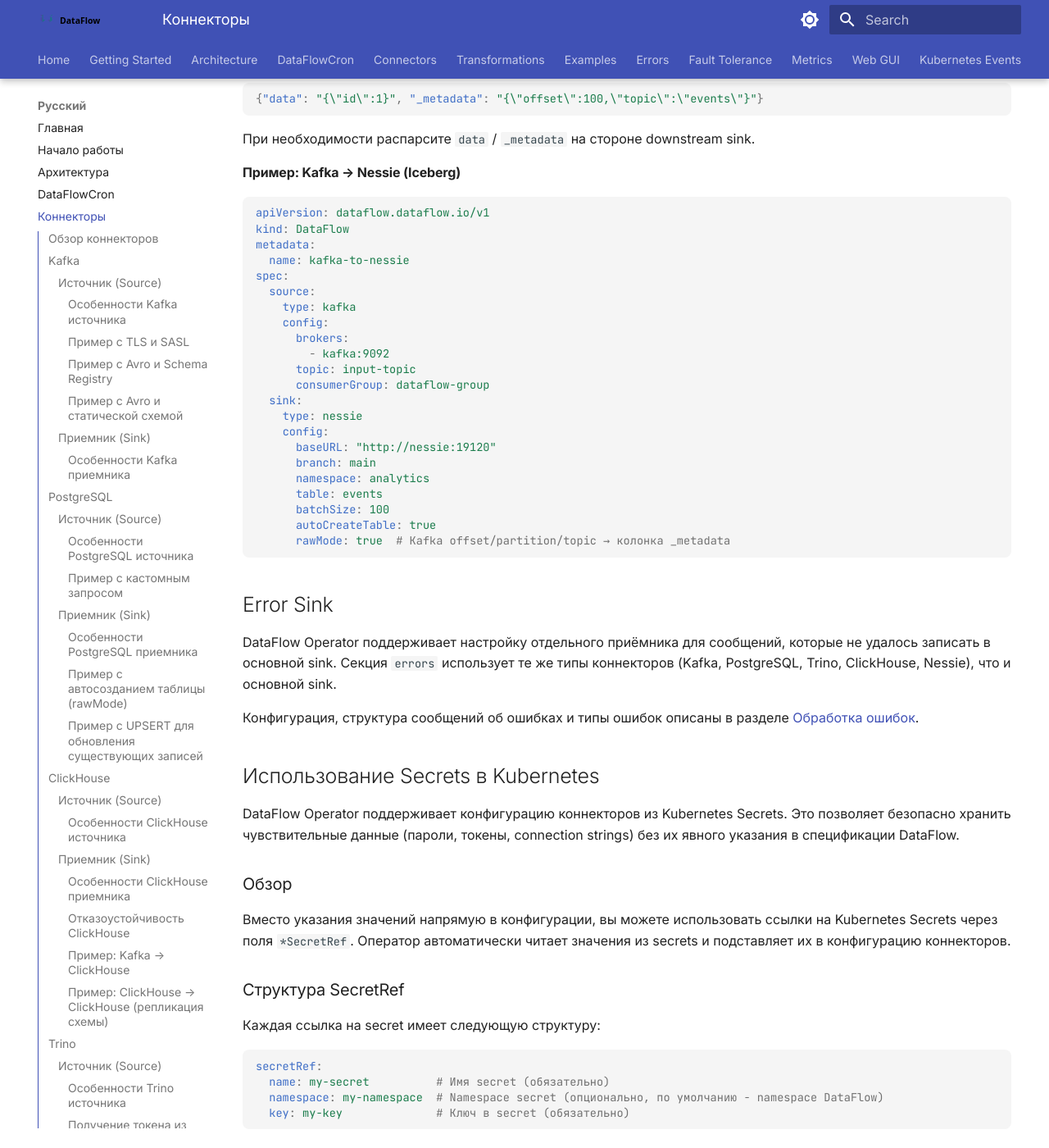
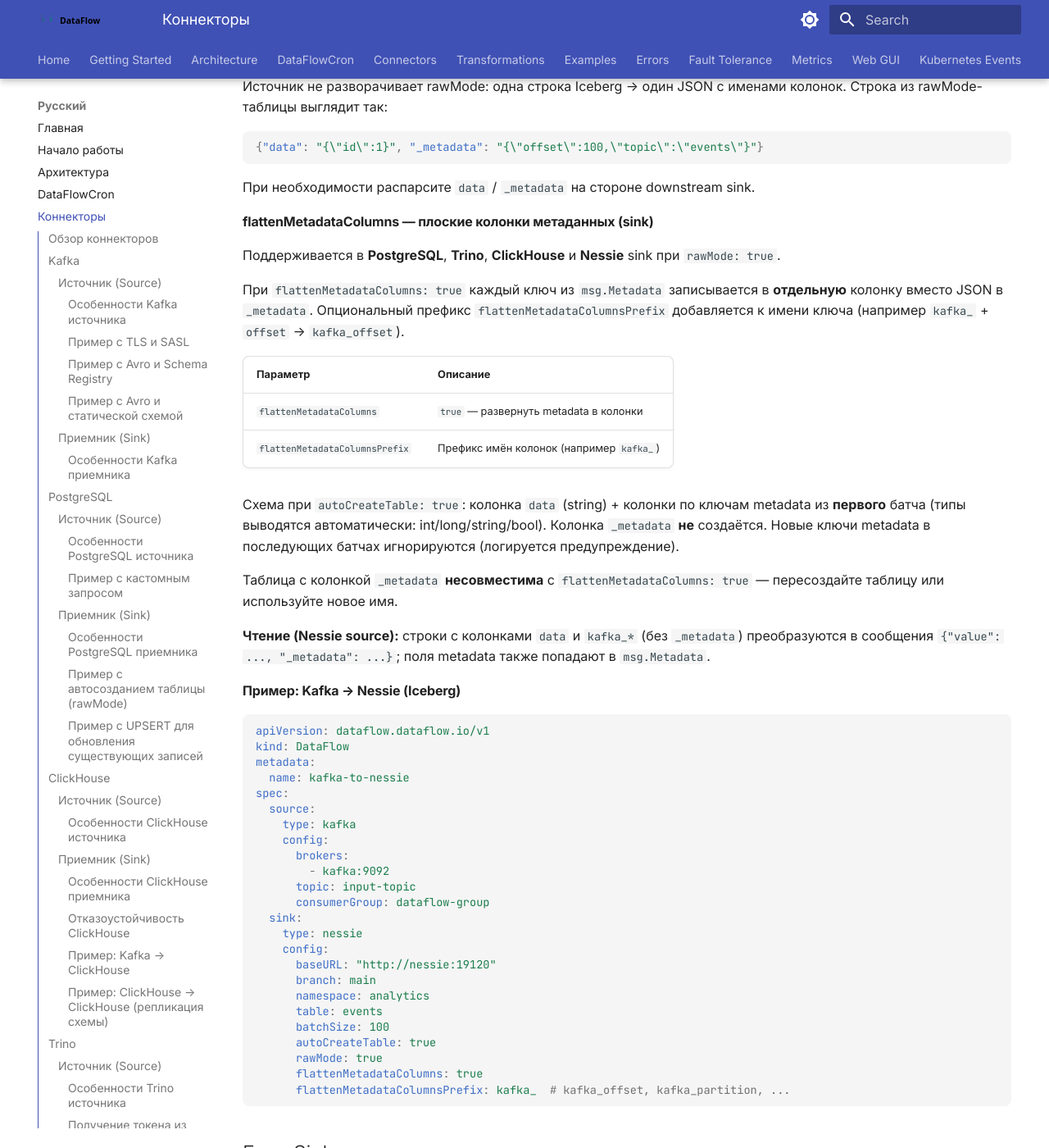
Before and after one commit to dataflow-operator/docs, an MkDocs documentation site: the page built from docs/ru/connectors.md, in a window 1280 px wide and 1400 px high, scrolled down 21207 px. Shown: the whole window at 82% size. Built offline with MkDocs 1.6.1 and Material for MkDocs 9.7.7, drawn with Linux system fonts in a browser that asks for light colours; some of the changed text lies outside the part shown.

Commit message:
Update docs

````diff
--- a/docs/ru/connectors.md
+++ b/docs/ru/connectors.md
@@ -288,8 +288,8 @@ sink:
     autoCreateTable: true
 
     # Режим rawMode (опционально, по умолчанию: false)
-    # При true ожидает сообщения в формате {"value": <данные>, "_metadata": {...}}
-    # Таблица создаётся с колонками value JSONB и _metadata JSONB
+    # При true ожидает сообщения в формате {"value": <данные>, "_metadata": {...}} или plain + msg.Metadata
+    # Таблица создаётся с колонками data JSONB и _metadata JSONB
     rawMode: false
 
     # Режим UPSERT (опционально, по умолчанию: false)
@@ -307,9 +307,10 @@ sink:
 
 - **Батч-вставки**: Группирует сообщения для эффективной записи. Сброс при достижении `batchSize` или по таймеру. Только по размеру: `batchFlushIntervalSeconds: 0`. Только по времени: `batchSize: 0`
 - **Автосоздание таблиц** (при `autoCreateTable: true`):
-  - **rawMode: true** — таблица создаётся при подключении (Connect). Схема: `id SERIAL PRIMARY KEY`, `value` JSONB, `_metadata` JSONB, `created_at`, `updated_at`, `deleted_at`, GIN индекс по `value`
+  - **rawMode: true** — таблица создаётся при подключении (Connect). Схема: `id SERIAL PRIMARY KEY`, `data` JSONB, `_metadata` JSONB, `created_at`, `updated_at`, `deleted_at`, GIN индекс по `data`
   - **rawMode: false** — таблица создаётся при первой записи из структуры первого сообщения (реплицирует схему источника). Типы колонок выводятся автоматически (TEXT, BIGINT, NUMERIC, JSONB и т.д.)
-- **Режим rawMode**: При true ожидает `{"value": <данные>, "_metadata": {...}}` и создаёт таблицу с колонками value/_metadata. При false использует колоночный формат из сообщения
+- **Режим rawMode**: При true тело сообщения пишется в колонку `data`, metadata — в `_metadata` (или в отдельные колонки с `flattenMetadataColumns`). При false использует колоночный формат из сообщения
+- **flattenMetadataColumns**: при `rawMode: true` можно развернуть metadata в отдельные колонки (см. [flattenMetadataColumns](#flattenmetadatacolumns--плоские-колонки-метаданных-sink))
 - **UPSERT режим**: Обновляет существующие записи при конфликте по PRIMARY KEY или указанному `conflictKey`
 - **Soft delete**: При заданном `softDeleteColumn` и `metadata.operation=delete` выполняет `UPDATE ... SET deleted_at = NOW()` вместо физического DELETE
 
@@ -322,7 +323,7 @@ sink:
     connectionString: "postgres://user:password@localhost:5432/analytics"
     table: events
     autoCreateTable: true
-    rawMode: true  # Таблица с value и _metadata
+    rawMode: true  # Таблица с data и _metadata
     batchSize: 50
 ```
 
@@ -331,7 +332,7 @@ sink:
 ```sql
 CREATE TABLE events (
     id SERIAL PRIMARY KEY,
-    value JSONB NOT NULL,
+    data JSONB NOT NULL,
     _metadata JSONB,
     created_at TIMESTAMP DEFAULT CURRENT_TIMESTAMP,
     updated_at TIMESTAMP DEFAULT CURRENT_TIMESTAMP,
@@ -422,7 +423,7 @@ sink:
 - **Батч-вставки**: Группирует сообщения; по умолчанию сброс при достижении `batchSize` или по таймеру (10 с). Только по размеру: `batchFlushIntervalSeconds: 0`. Только по времени: `batchSize: 0`
 - **Retry при транзиентных ошибках**: Batch-запись автоматически повторяется при connection refused, TOO_MANY_PARTS, memory limit, HTTP 502/503 и подобных ошибках (до 5 попыток с экспоненциальным backoff)
 - **Автосоздание таблиц** (при `autoCreateTable: true`):
-  - **rawMode: true** — таблица создаётся при подключении (Connect). Схема: `data String`, `created_at DateTime DEFAULT now()`, движок MergeTree, ORDER BY created_at. Сообщения сохраняются как JSON-строка в колонке `data`
+  - **rawMode: true** — таблица создаётся при подключении (Connect). Схема: `data String`, `created_at DateTime DEFAULT now()`, движок MergeTree, ORDER BY created_at. Сообщения сохраняются как JSON-строка в колонке `data`. С `flattenMetadataColumns: true` — `data` + отдельные колонки metadata (см. ниже)
   - **rawMode: false** — таблица создаётся при первой записи из структуры первого сообщения. Типы колонок выводятся автоматически (String, Int32/Int64, Float64, Decimal, DateTime и т.д.). Поддерживается формат `{"value": {...}, "_metadata": {...}}` — используются поля из `value`
 - **Режим rawMode**: При true ожидает/хранит JSON в колонке `data`. При false использует колоночный формат из сообщения (INSERT с именованными колонками)
 
@@ -919,7 +920,7 @@ Nessie — **polling**-источник. Число подов процессо
 | `data` | string | JSON полезной нагрузки (тело сообщения) |
 | `_metadata` | string | JSON с полями происхождения (offset, partition, topic Kafka и т.д.) |
 
-В отличие от PostgreSQL sink (`value` / `_metadata` как **JSONB**), Nessie хранит оба поля как **string** с JSON-текстом внутри.
+В отличие от PostgreSQL sink (`data` / `_metadata` как **JSONB**), Nessie хранит оба поля как **string** с JSON-текстом внутри.
 
 **Как сообщение попадает в таблицу при записи**
 
@@ -954,6 +955,23 @@ Nessie — **polling**-источник. Число подов процессо
 
 При необходимости распарсите `data` / `_metadata` на стороне downstream sink.
 
+#### flattenMetadataColumns — плоские колонки метаданных (sink)
+
+Поддерживается в **PostgreSQL**, **Trino**, **ClickHouse** и **Nessie** sink при `rawMode: true`.
+
+При `flattenMetadataColumns: true` каждый ключ из `msg.Metadata` записывается в **отдельную** колонку вместо JSON в `_metadata`. Опциональный префикс `flattenMetadataColumnsPrefix` добавляется к имени ключа (например `kafka_` + `offset` → `kafka_offset`).
+
+| Параметр | Описание |
+|----------|----------|
+| `flattenMetadataColumns` | `true` — развернуть metadata в колонки |
+| `flattenMetadataColumnsPrefix` | Префикс имён колонок (например `kafka_`) |
+
+Схема при `autoCreateTable: true`: колонка `data` (string) + колонки по ключам metadata из **первого** батча (типы выводятся автоматически: int/long/string/bool). Колонка `_metadata` **не** создаётся. Новые ключи metadata в последующих батчах игнорируются (логируется предупреждение).
+
+Таблица с колонкой `_metadata` **несовместима** с `flattenMetadataColumns: true` — пересоздайте таблицу или используйте новое имя.
+
+**Чтение (Nessie source):** строки с колонками `data` и `kafka_*` (без `_metadata`) преобразуются в сообщения `{"value": ..., "_metadata": ...}`; поля metadata также попадают в `msg.Metadata`.
+
 #### Пример: Kafka → Nessie (Iceberg)
 
 ```yaml
@@ -978,7 +996,9 @@ spec:
       table: events
       batchSize: 100
       autoCreateTable: true
-      rawMode: true  # Kafka offset/partition/topic → колонка _metadata
+      rawMode: true
+      flattenMetadataColumns: true
+      flattenMetadataColumnsPrefix: kafka_  # kafka_offset, kafka_partition, ...
 ```
 
 ## Error Sink
````
Also changed, not shown: docs/en/connectors.md (+25 -6 lines), docs/en/examples.md (+1 -1 lines), docs/ru/examples.md (+1 -1 lines).
